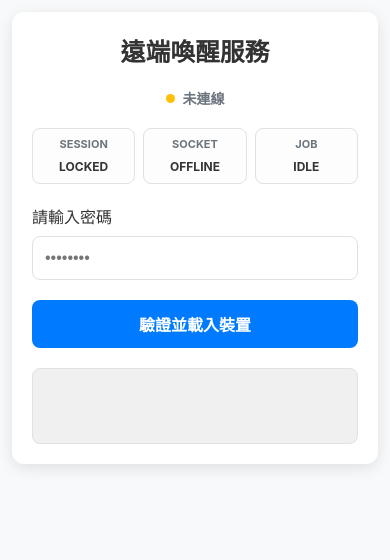
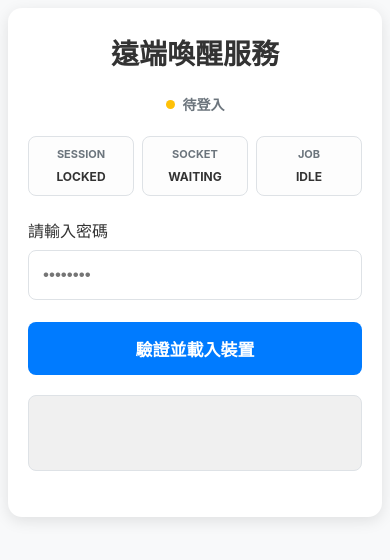
Before and after one commit to bluehomewu/wol-nodejs-app, a website: page public/index.html in a window 390 px wide. Drawn offline with Linux system fonts and the light colour scheme.

Commit message:
style: enlarge mobile card and clarify socket state
- make the classic card fill more of the mobile viewport
- show a waiting state before login instead of reporting disconnected
- guard optional log state updates in the restored classic layout

Signed-off-by: EdwardWu <bluehome.wu@gmail.com>

```diff
--- a/public/index.html
+++ b/public/index.html
@@ -144,13 +144,31 @@
         @media (max-width: 520px) {
             body {
                 align-items: flex-start;
-                padding: 12px;
+                padding: 8px;
             }
             .container {
-                padding: 20px;
+                max-width: none;
+                padding: 24px 20px;
+                border-radius: 14px;
             }
             h1 {
-                font-size: 1.55rem;
+                font-size: 1.75rem;
+                margin-bottom: 22px;
+            }
+            .connection,
+            .status-strip,
+            .form-group,
+            #message {
+                margin-bottom: 22px;
+            }
+            input,
+            select,
+            button {
+                padding: 14px;
+                font-size: 17px;
+            }
+            .status-row {
+                padding: 10px 6px;
             }
         }
     </style>
@@ -161,7 +179,7 @@
 
         <div class="connection" aria-live="polite">
             <span id="socket-dot" class="dot"></span>
-            <span id="socket-label">未連線</span>
+            <span id="socket-label">待登入</span>
         </div>
 
         <div class="status-strip" aria-label="系統狀態">
@@ -171,7 +189,7 @@
             </div>
             <div class="status-row">
                 <span>SOCKET</span>
-                <strong id="socket-status-text">OFFLINE</strong>
+                <strong id="socket-status-text">WAITING</strong>
             </div>
             <div class="status-row">
                 <span>JOB</span>
@@ -371,7 +389,7 @@
 
         function updateSocketState(label, connected) {
             socketLabel.textContent = label;
-            socketStatusText.textContent = connected ? 'ONLINE' : 'OFFLINE';
+            socketStatusText.textContent = connected ? 'ONLINE' : (sessionStatus.textContent === 'LOCKED' ? 'WAITING' : 'OFFLINE');
             socketDot.classList.toggle('connected', connected);
         }
 
@@ -379,7 +397,9 @@
             wakeupButton.disabled = running;
             wakeupButton.textContent = running ? '處理中' : '喚醒';
             jobStatus.textContent = running ? 'RUNNING' : 'IDLE';
-            logState.textContent = running ? 'STREAMING' : 'READY';
+            if (logState) {
+                logState.textContent = running ? 'STREAMING' : 'READY';
+            }
         }
 
         function clearMessage() {
```
